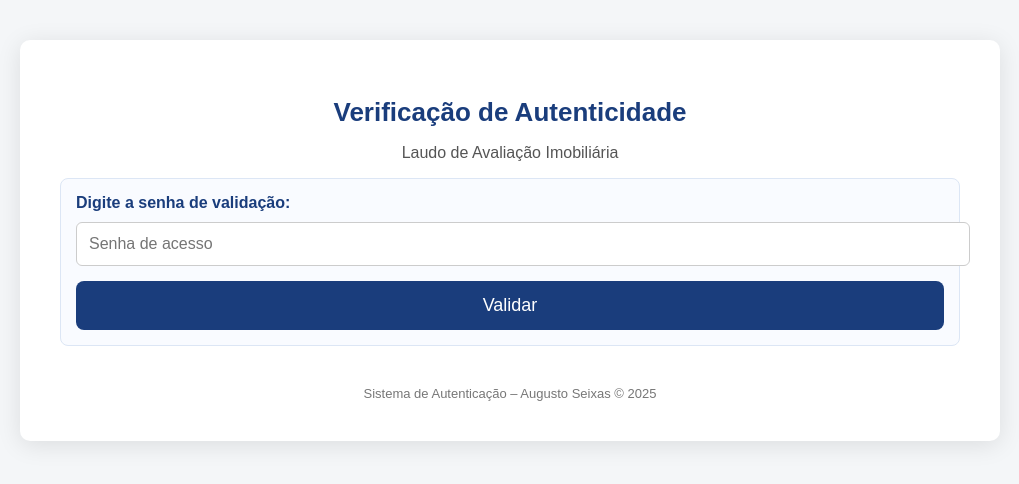
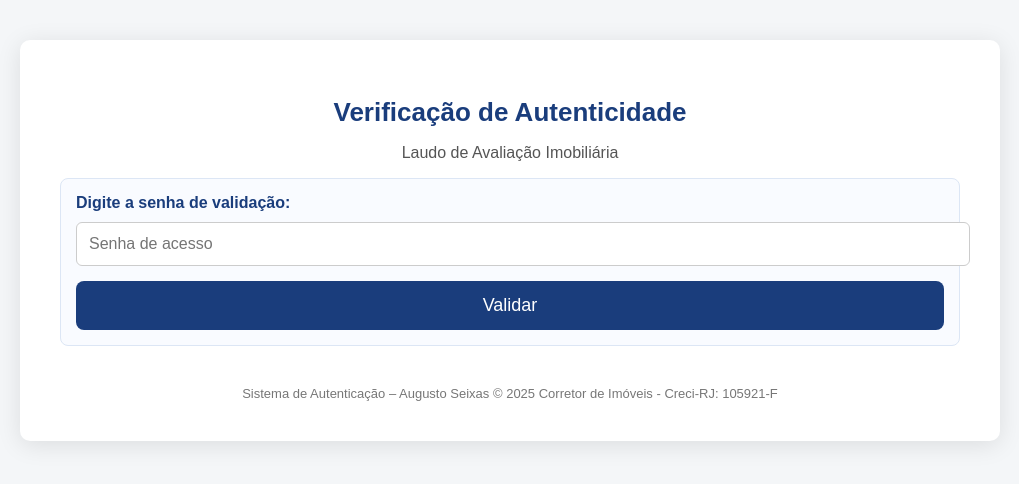
Before and after one commit to AugustoSeixasCorretorAvaliador/laudo-icara--147, a plain HTML site: page index.html in a window 1280 px wide. Shown: the whole page, without its empty margins (130-1149 px from the left). Drawn offline with Linux system fonts and the light colour scheme.

Commit message:
Add real estate broker information to footer

```diff
--- a/index.html
+++ b/index.html
@@ -172,6 +172,7 @@ function validarSenha() {
 
 <footer>
 Sistema de Autenticação – Augusto Seixas © 2025
+    Corretor de Imóveis - Creci-RJ: 105921-F
 </footer>
 
 </div>
```
